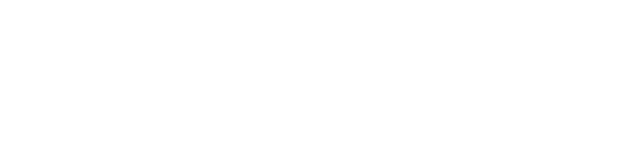
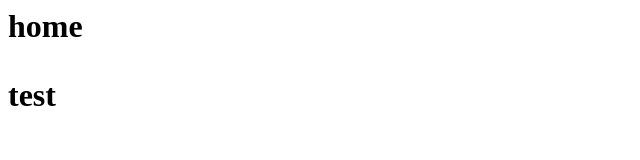
Before and after one commit to Arwya19/tec-one, a plain HTML site: page index.html in a window 1280 px wide. Shown: the whole page, without its empty margins (0-640 px from the left). Drawn offline with Linux system fonts and the light colour scheme.

Commit message:
add new line

```diff
--- a/index.html
+++ b/index.html
@@ -1,11 +1,14 @@
 <html>
 <head>
 <title>text </title>
+</head>
+<body>
+<h1>home
+    <p>test</p>
+</h1>
 
 
-
-</head>
-
+</body>
 
 
 </html>
```
